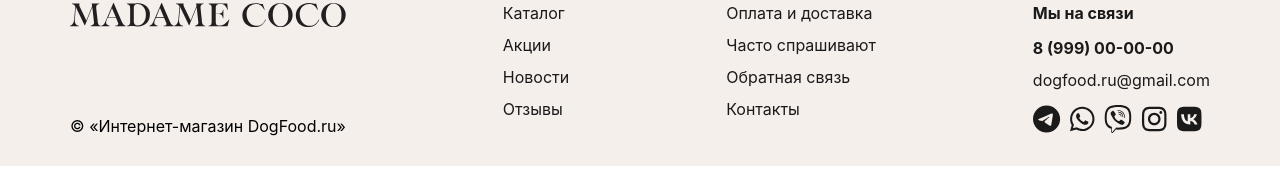
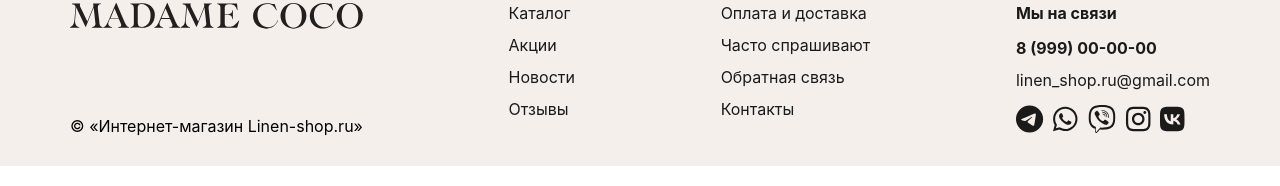
Before and after one commit to VictoriaVVD/Training-project-2-linen-internet-shop-, a React (Create React App) app: page / in a window 1280 px wide. Shown: the part 243-429 px from the top of the page. Built offline with nearby package versions, Linux system fonts and the light colour scheme; no server answers.

Commit message:
Изменения в подвале страницы

```diff
--- a/src/App.jsx
+++ b/src/App.jsx
@@ -44,7 +44,7 @@ function App() {
 
   useEffect(() => {
     if (debounceValueInApp === undefined) return;
-    api.searchProduct(search)
+    api.searchProduct(debounceValueInApp)
     .then(data => setCards(filteredCards(data))
     );
   }, [debounceValueInApp]);
--- a/src/components/Footer/Footer.jsx
+++ b/src/components/Footer/Footer.jsx
@@ -10,7 +10,7 @@ const Footer = () => {
         <div className="footer__wrapper">
             <div className='footer__logo_wrapper'>
                 <Logo />
-                <p>© «Интернет-магазин DogFood.ru»</p>
+                <p>© «Интернет-магазин Linen-shop.ru»</p>
             </div>
             <div className='footer__links'>
                 <a href="#">Каталог</a>
@@ -29,7 +29,7 @@ const Footer = () => {
                     <h4>Мы на связи</h4>
                     <a href="tel">8 (999) 00-00-00</a>
                 </div>
-                <a href="">dogfood.ru@gmail.com</a>
+                <a href="">linen_shop.ru@gmail.com</a>
                 <div className='social-icons'>
                     <a href=""><FontAwesomeIcon icon={faTelegram}/></a>
                     <a href=""><FontAwesomeIcon icon={faWhatsapp}/></a>
```
